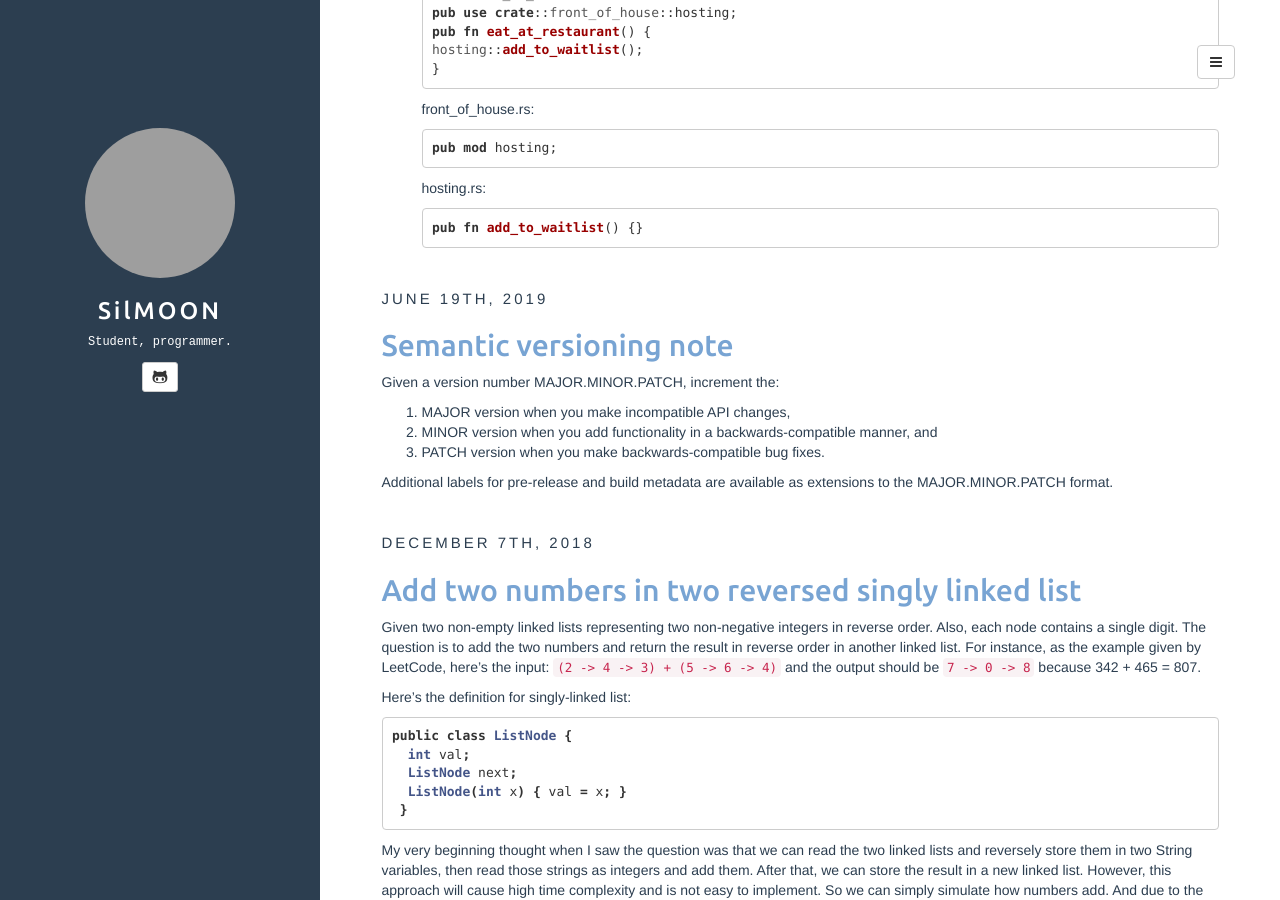
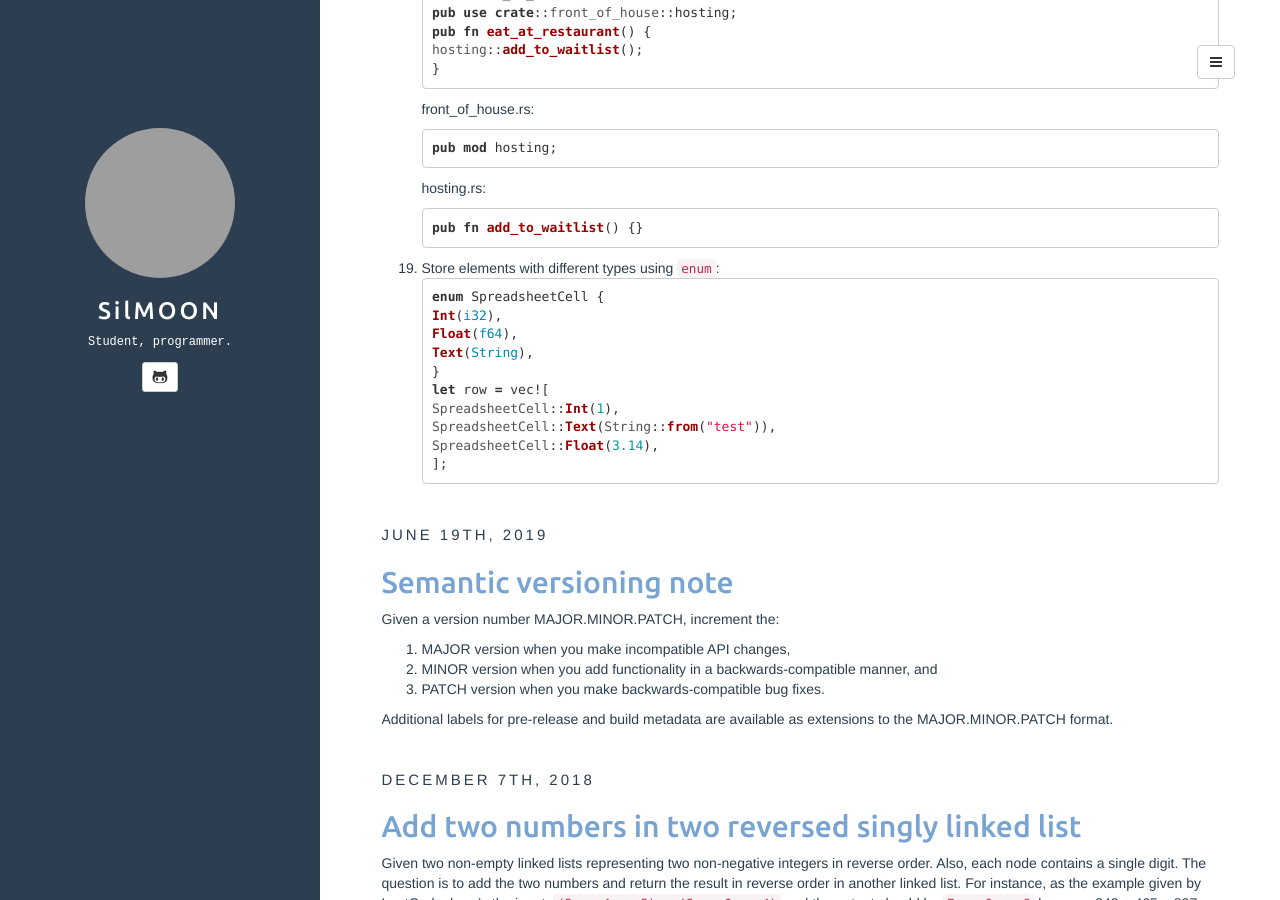
Before and after one commit to SilMOON/silmoon.github.io, a Jekyll site: the page built from index.html, in a window 1280 px wide and 900 px high, scrolled down 3330 px. Built offline with Jekyll 4.4.1, drawn with Linux system fonts in a browser that asks for light colours; the list of posts is cut into pages by our own code; grey boxes are pictures that could not be loaded.

Commit message:
update post

````diff
--- a/_posts/2019-07-19-some-rust-notes.md
+++ b/_posts/2019-07-19-some-rust-notes.md
@@ -182,3 +182,16 @@ hosting.rs:
 ```rust
 pub fn add_to_waitlist() {}
 ```
+19. Store elements with different types using `enum`:
+```rust
+enum SpreadsheetCell {
+    Int(i32),
+    Float(f64),
+    Text(String),
+}
+let row = vec![
+    SpreadsheetCell::Int(1),
+    SpreadsheetCell::Text(String::from("test")),
+    SpreadsheetCell::Float(3.14),
+];
+```
````
